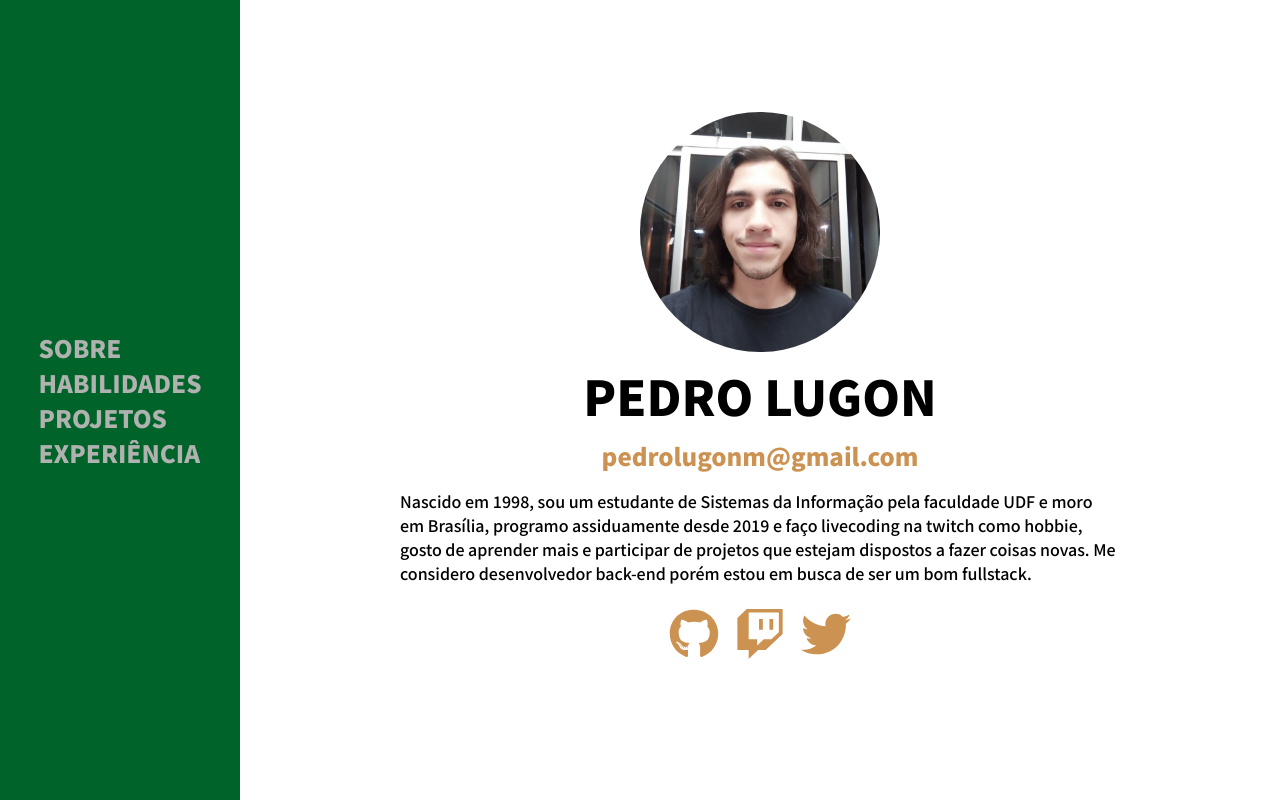
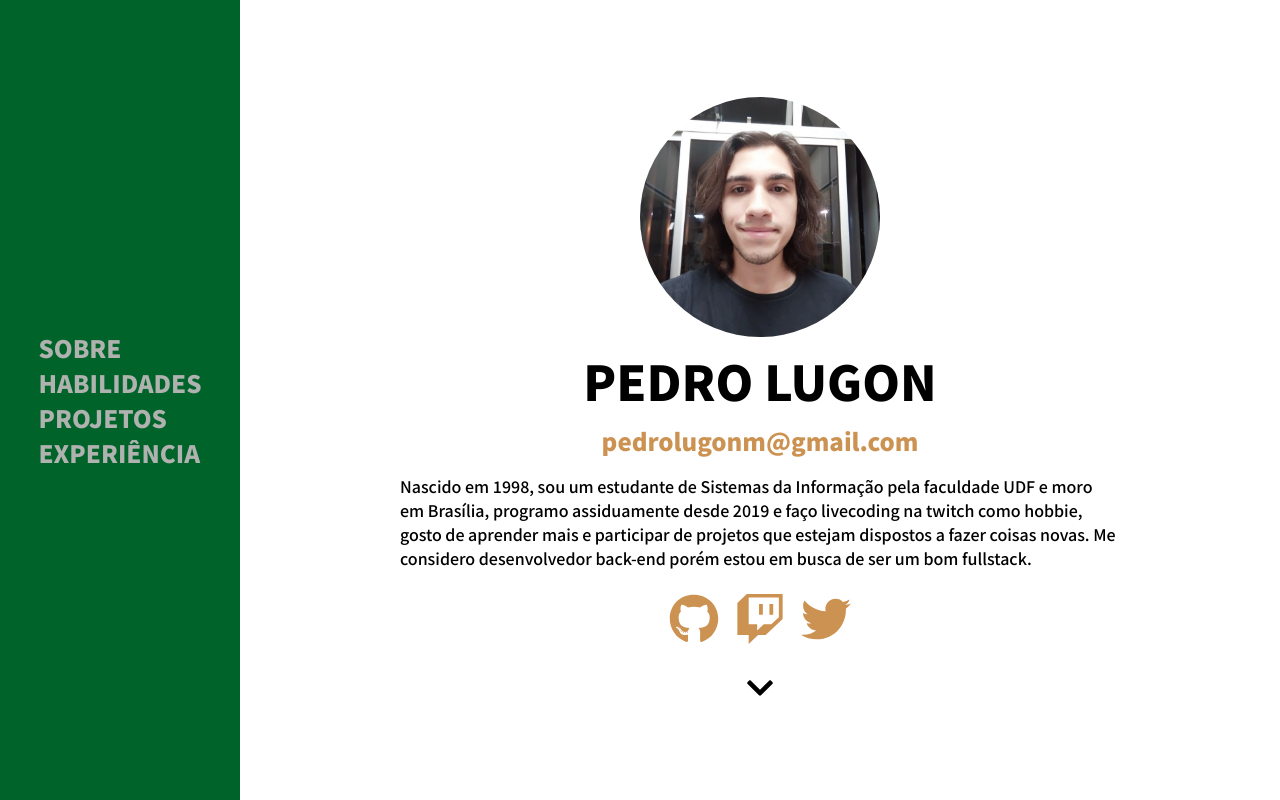
Before and after one commit to lugonpedro/lugon.dev, a React (Create React App) app: page / in a window 1280 px wide. Shown: the top 800 px of the page. Built offline with nearby package versions, Linux system fonts and the light colour scheme.

Commit message:
:sparkles: arrow down in about

```diff
--- a/src/components/organisms/SectionAbout.jsx
+++ b/src/components/organisms/SectionAbout.jsx
@@ -3,7 +3,7 @@ import React from "react";
 import styles from "../../styles/SectionAbout.module.css";
 
 import lugon from "../../assets/lugon.jpg";
-import { FaGithub, FaTwitch, FaTwitter } from "react-icons/fa";
+import { FaGithub, FaTwitch, FaTwitter, FaChevronDown } from "react-icons/fa";
 
 function SectionAbout() {
   return (
@@ -36,6 +36,7 @@ function SectionAbout() {
           <FaTwitter size={50} />
         </a>
       </div>
+      <FaChevronDown size={30} />
     </div>
   );
 }
```
